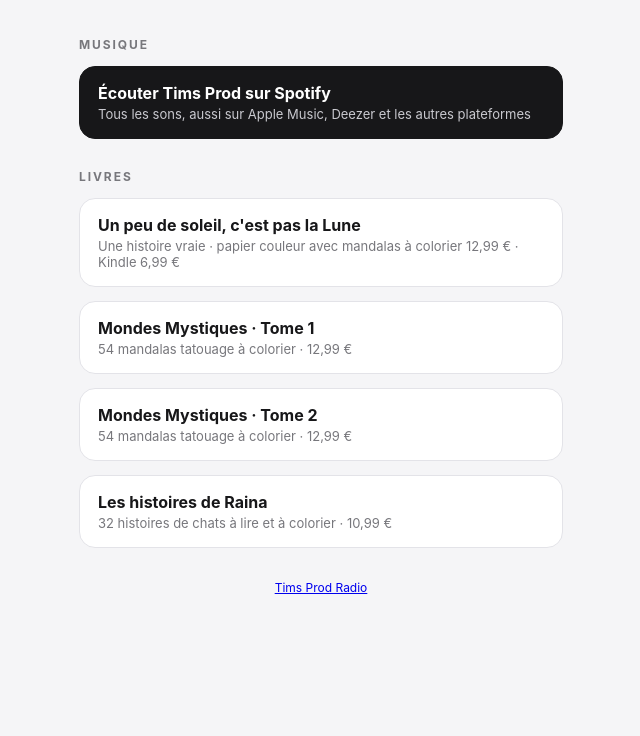
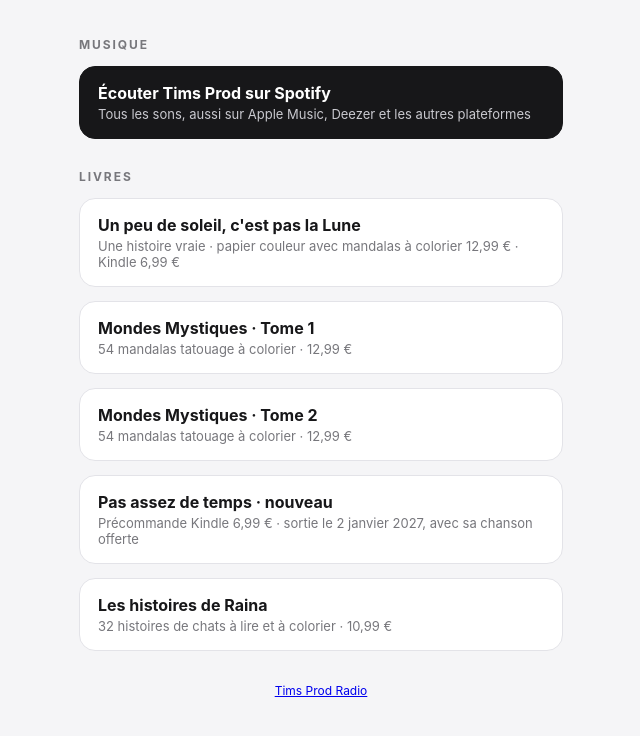
Before and after one commit to timarsicoper01210-arch/tims-prod-site, a plain HTML site: page liens.html in a window 1280 px wide. Shown: the part 174-910 px from the top of the page, without its empty margins (319-959 px from the left). Before the commit the page ends 829 px from the top, so only its background shows below. Drawn offline with Linux system fonts and the light colour scheme.

Commit message:
Liens directs Amazon des livres + précommande Pas assez de temps
Co-Authored-By: Claude Opus 5.5 <noreply@anthropic.com>

```diff
--- a/liens.html
+++ b/liens.html
@@ -31,10 +31,11 @@
   <a class="card main" href="https://open.spotify.com/artist/2Vwm2dr5UYd6VO1owaf0So" rel="noopener"><span class="t">Écouter Tims Prod sur Spotify</span><span class="s">Tous les sons, aussi sur Apple Music, Deezer et les autres plateformes</span></a>
 
   <h2>Livres</h2>
-  <a class="card" href="https://www.amazon.fr/s?k=Un+peu+de+soleil+c%27est+pas+la+Lune+Tims+Prod" rel="noopener"><span class="t">Un peu de soleil, c'est pas la Lune</span><span class="s">Une histoire vraie · papier couleur avec mandalas à colorier 12,99 € · Kindle 6,99 €</span></a>
+  <a class="card" href="https://www.amazon.fr/dp/B0HQZZ1BZ5" rel="noopener"><span class="t">Un peu de soleil, c'est pas la Lune</span><span class="s">Une histoire vraie · papier couleur avec mandalas à colorier 12,99 € · Kindle 6,99 €</span></a>
   <a class="card" href="https://www.amazon.fr/dp/B0HNXGFXS4" rel="noopener"><span class="t">Mondes Mystiques · Tome 1</span><span class="s">54 mandalas tatouage à colorier · 12,99 €</span></a>
   <a class="card" href="https://www.amazon.fr/dp/B0HNXJH7XS" rel="noopener"><span class="t">Mondes Mystiques · Tome 2</span><span class="s">54 mandalas tatouage à colorier · 12,99 €</span></a>
-  <a class="card" href="https://www.amazon.fr/s?k=Les+histoires+de+Raina+Tims+Prod" rel="noopener"><span class="t">Les histoires de Raina</span><span class="s">32 histoires de chats à lire et à colorier · 10,99 €</span></a>
+  <a class="card" href="https://www.amazon.fr/dp/B0HR1814X4" rel="noopener"><span class="t">Pas assez de temps · nouveau</span><span class="s">Précommande Kindle 6,99 € · sortie le 2 janvier 2027, avec sa chanson offerte</span></a>
+  <a class="card" href="https://www.amazon.fr/dp/B0HQZH7KRB" rel="noopener"><span class="t">Les histoires de Raina</span><span class="s">32 histoires de chats à lire et à colorier · 10,99 €</span></a>
 
   <footer><a href="./">Tims Prod Radio</a></footer>
 </main>
```
